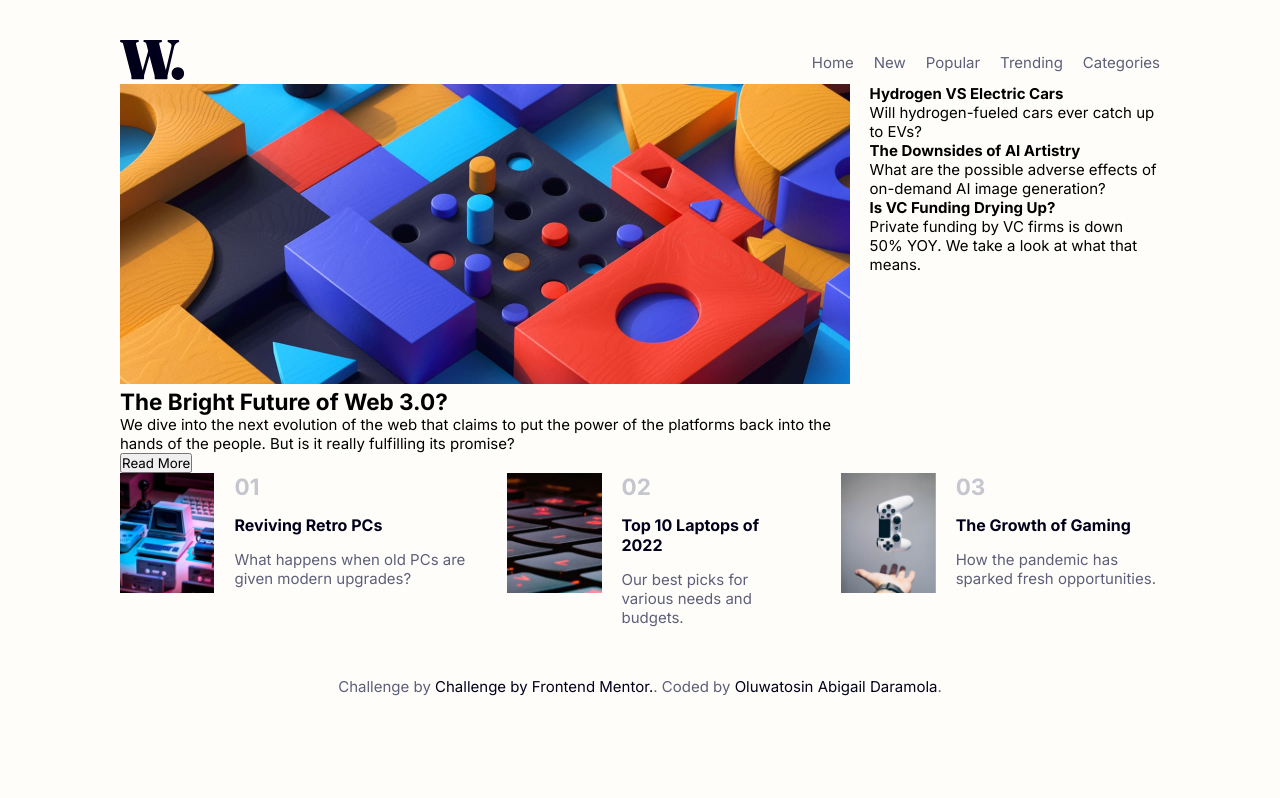
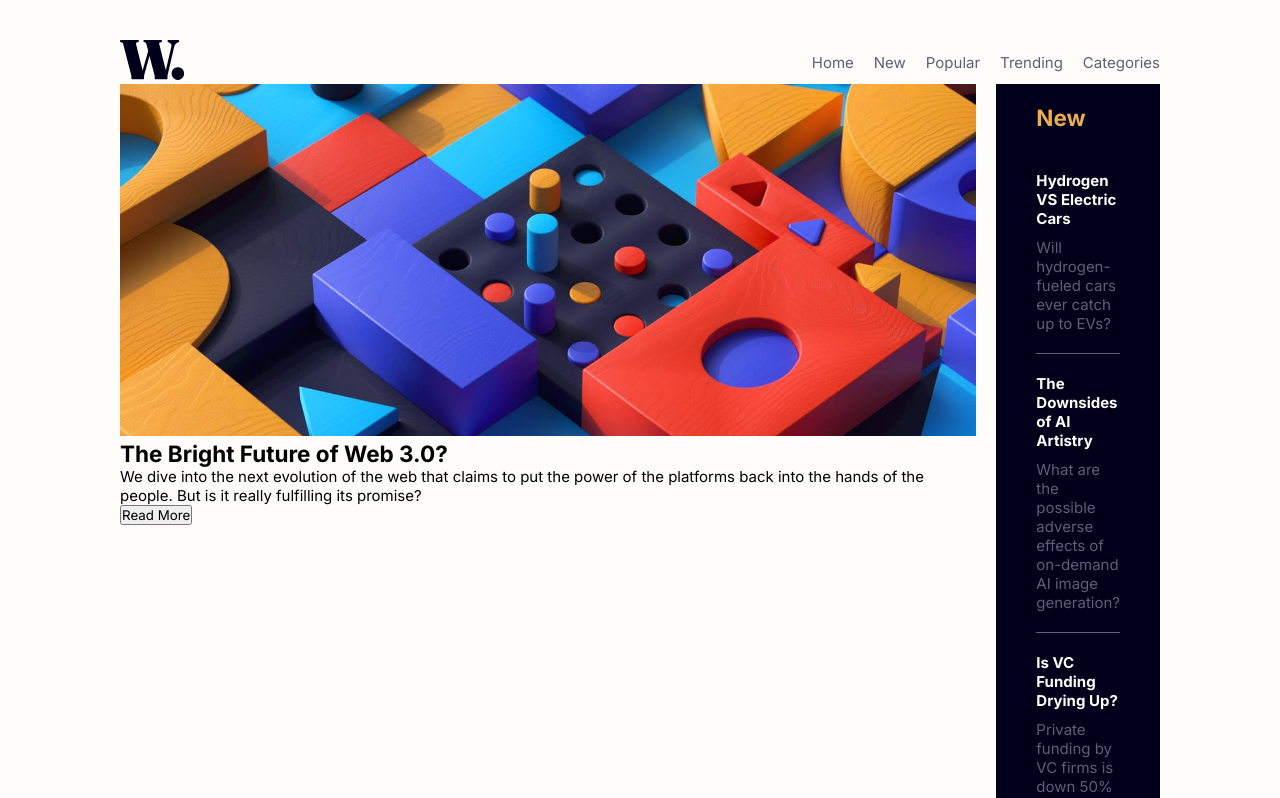
Before and after one commit to Heph-zibah/news-homepage-reactjs, a React (Create React App) app: page / in a window 1280 px wide. Shown: the top 798 px of the page. Built offline with nearby package versions, Linux system fonts and the light colour scheme; the HTML template or start-up script is replaced by a standard one.

Commit message:
added the h1 tag

```diff
--- a/src/components/Sidebar/Sidebar.jsx
+++ b/src/components/Sidebar/Sidebar.jsx
@@ -4,10 +4,11 @@ import {newNews} from '../Data'
 const Sidebar = () => {
   return (
     <>
-        <aside>
+        <aside className='sidebar__container'>
+          <h1>New</h1>
             {newNews.map((item) => {
                 const {id, header,text} = item
-                return <div key={id}>
+                return <div key={id} className='sidebar__wrapper'>
                     <h4>{header}</h4>
                     <p>{text}</p>
                 </div>
```
